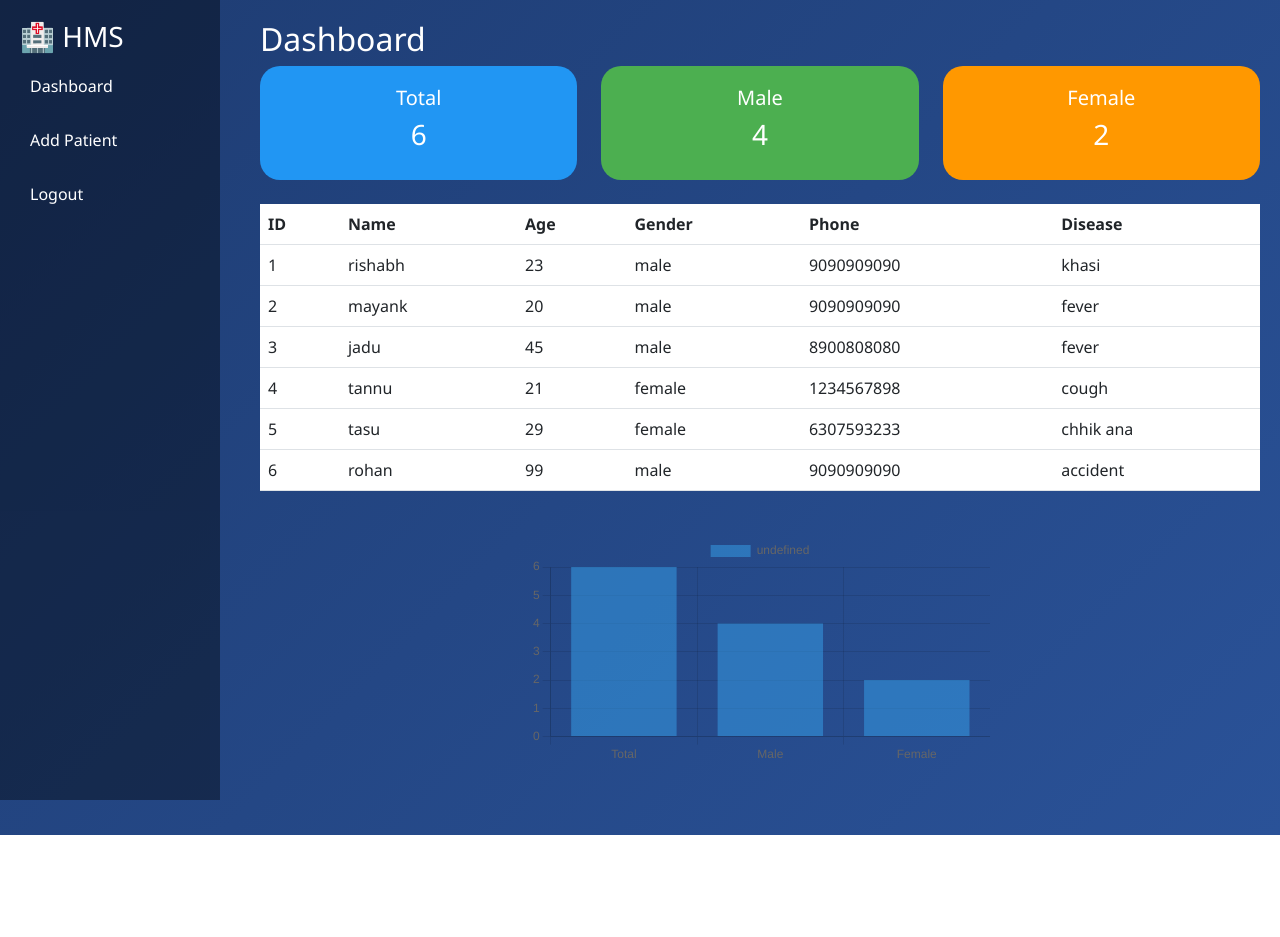
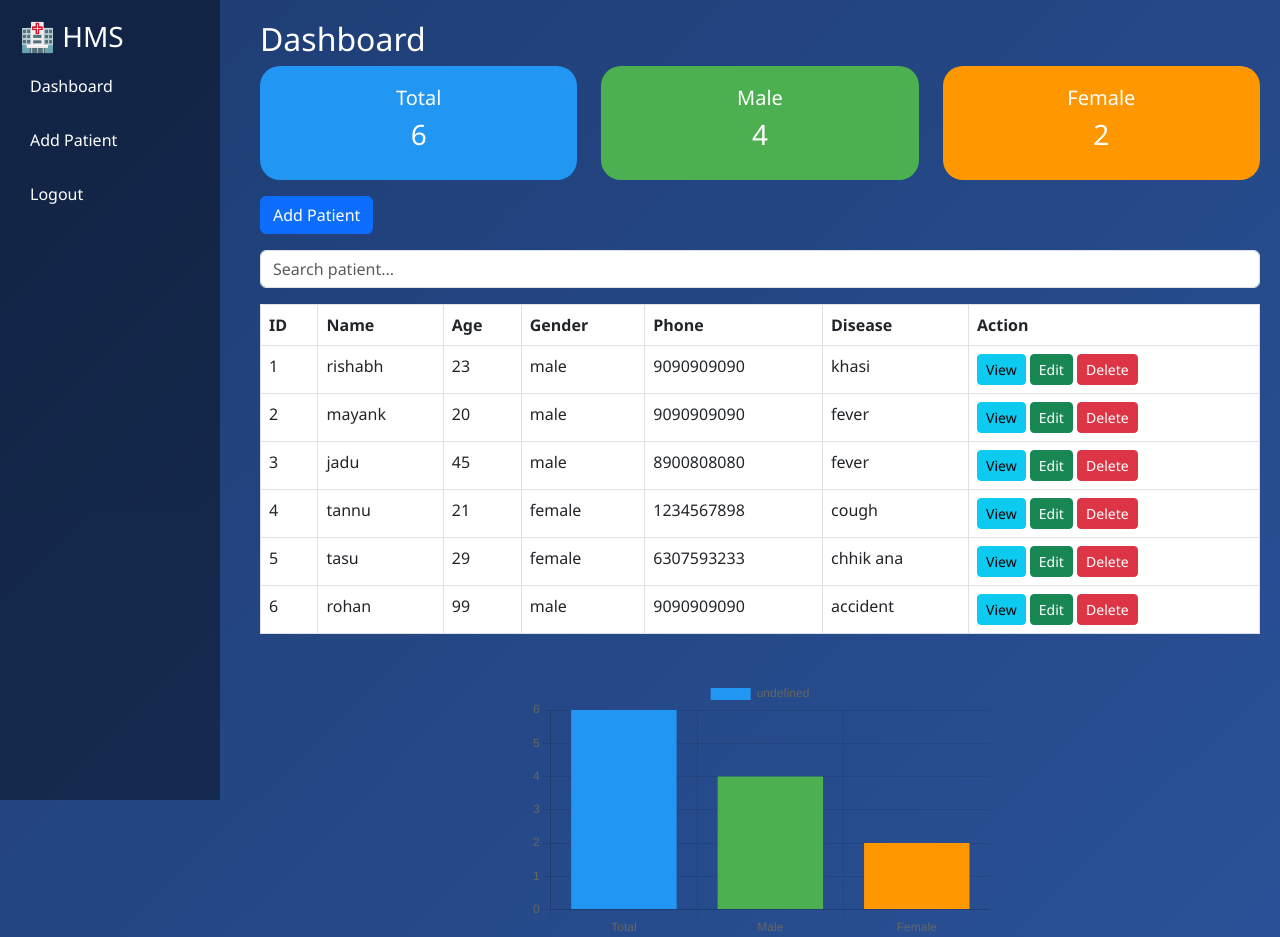
Before and after one commit to mayankdwivedi5051-commits/hospital-management-system, a Flask app: page /dashboard in a window 1280 px wide. Shown: the top 937 px of the page. Before the commit the page ends 835 px from the top, so only its background shows below. Run offline with Flask 3, Linux system fonts and the light colour scheme.

Commit message:
finel full restore

```diff
--- a/templates/dashboard.html
+++ b/templates/dashboard.html
@@ -38,8 +38,8 @@
         .card-box {
             padding: 20px;
             border-radius: 20px;
+            text-align: center;
             color: white;
-            text-align: center;
         }
 
         .blue { background: #2196f3; }
@@ -96,8 +96,16 @@
         </div>
     </div>
 
+    <!-- BUTTONS -->
+    <div class="mt-3 mb-3">
+        <a href="/register" class="btn btn-primary">Add Patient</a>
+    </div>
+
+    <!-- SEARCH -->
+    <input type="text" id="search" class="form-control mb-3" placeholder="Search patient...">
+
     <!-- TABLE -->
-    <table class="table mt-4">
+    <table class="table table-bordered" id="patientTable">
         <tr>
             <th>ID</th>
             <th>Name</th>
@@ -105,6 +113,7 @@
             <th>Gender</th>
             <th>Phone</th>
             <th>Disease</th>
+            <th>Action</th>
         </tr>
 
         {% for p in patients %}
@@ -115,6 +124,11 @@
             <td>{{ p.gender }}</td>
             <td>{{ p.phone }}</td>
             <td>{{ p.disease }}</td>
+            <td>
+                <a href="/view/{{ p.id }}" class="btn btn-info btn-sm">View</a>
+                <a href="/edit/{{ p.id }}" class="btn btn-success btn-sm">Edit</a>
+                <a href="/delete/{{ p.id }}" class="btn btn-danger btn-sm">Delete</a>
+            </td>
         </tr>
         {% endfor %}
     </table>
@@ -127,6 +141,18 @@
 </div>
 
 <script>
+// SEARCH
+document.getElementById("search").addEventListener("keyup", function() {
+    let value = this.value.toLowerCase();
+    let rows = document.querySelectorAll("#patientTable tr");
+
+    rows.forEach((row, index) => {
+        if(index === 0) return;
+        row.style.display = row.innerText.toLowerCase().includes(value) ? "" : "none";
+    });
+});
+
+// GRAPH
 var ctx = document.getElementById('myChart').getContext('2d');
 
 new Chart(ctx, {
@@ -134,8 +160,13 @@ new Chart(ctx, {
     data: {
         labels: ['Total', 'Male', 'Female'],
         datasets: [{
-            data: [{{ total }}, {{ male }}, {{ female }}]
+            data: [{{ total }}, {{ male }}, {{ female }}],
+            backgroundColor: ['#2196f3', '#4caf50', '#ff9800']
         }]
+    },
+    options: {
+        responsive: true,
+        maintainAspectRatio: false
     }
 });
 </script>
```
